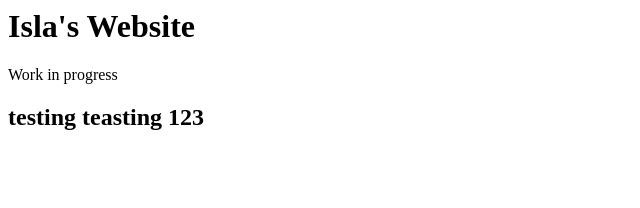
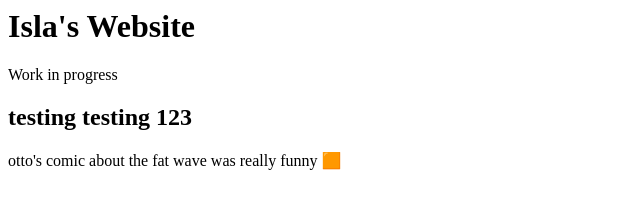
Before and after one commit to Isladofe34/first-website, a plain HTML site: page index.html in a window 1280 px wide. Shown: the whole page, without its empty margins (0-640 px from the left). Drawn offline with Linux system fonts and the light colour scheme.

Commit message:
Fix typo in heading and add new paragraph

```diff
--- a/index.html
+++ b/index.html
@@ -5,6 +5,7 @@
   <body>
     <h1> Isla's Website </h1>
     <p> Work in progress </p>
-    <h2> testing teasting 123</h2>
+    <h2> testing testing 123</h2>
+    <p> otto's comic about the fat wave was really funny 🟧 </p>
   </body>
 </html>
```
